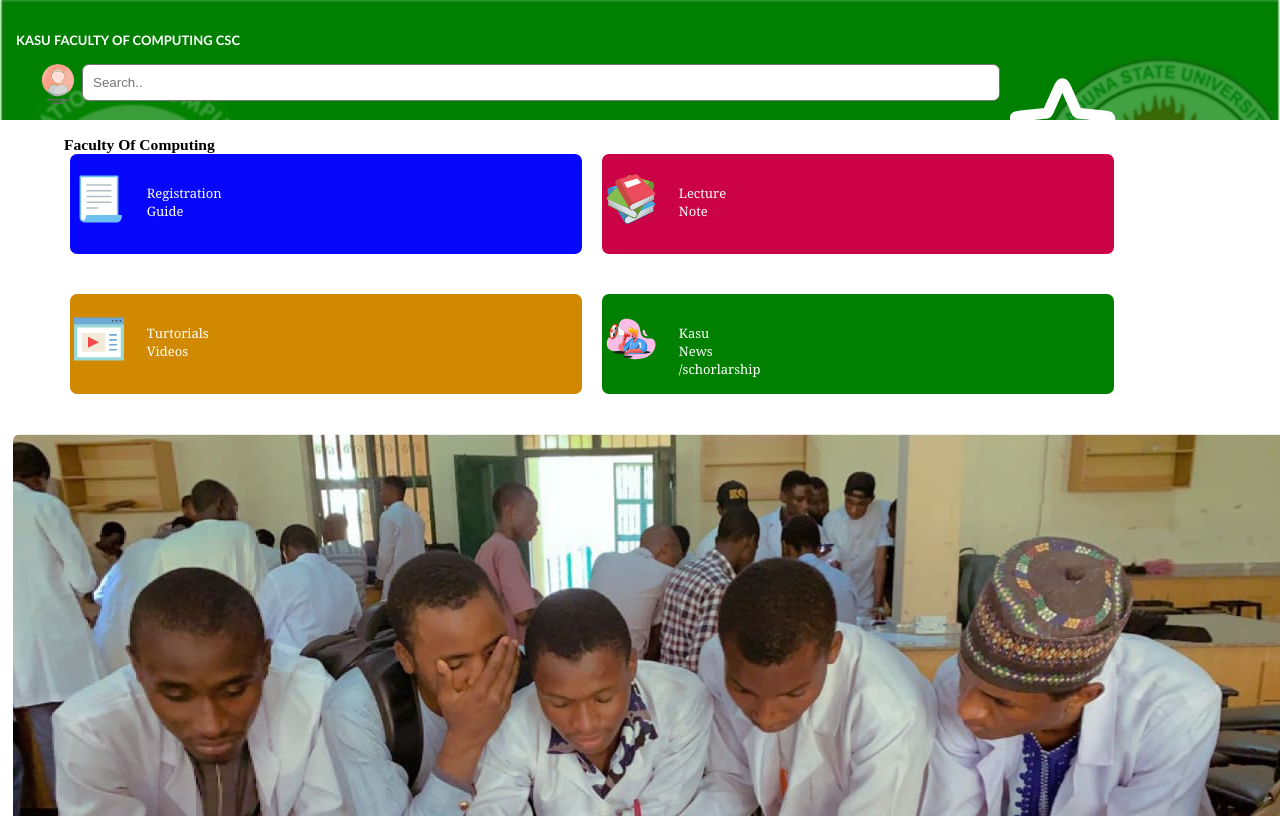
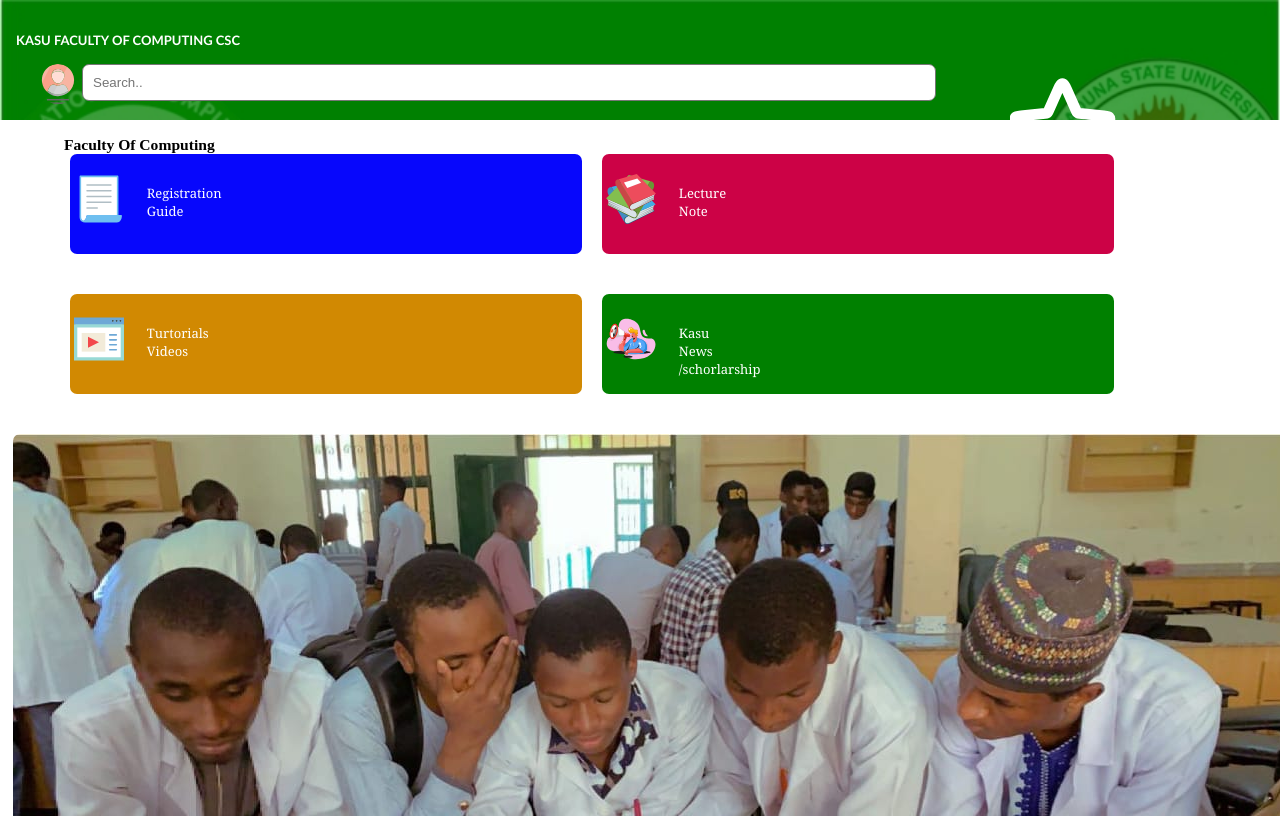
Before and after one commit to kenny23599/auto-kfc, a plain HTML site: page home.html in a window 1280 px wide. Drawn offline with Linux system fonts and the light colour scheme.

Commit message:
Update app.css

```diff
--- a/app.css
+++ b/app.css
@@ -138,7 +138,7 @@
 
 }
 .search{
-  width: 70vw;
+  width: 65vw;
   padding: 10px;
   outline: none;
   border-style: solid;
```
